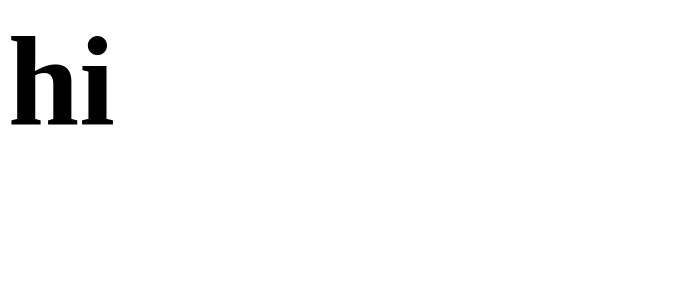
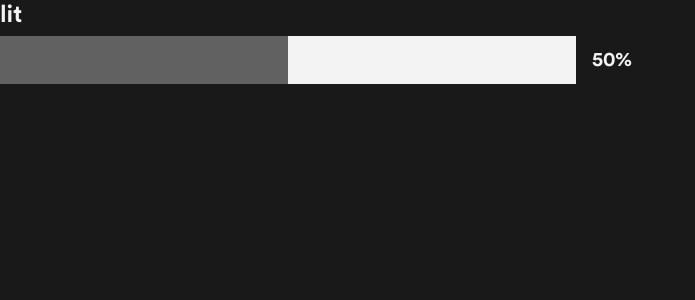
Before and after one commit to anyuan-chen/record, a React (Create React App) app in the folder web/: page /search in a window 1280 px wide. Shown: the top 300 px of the page, without its empty margins (0-695 px from the left). Built offline with nearby package versions, Linux system fonts and the light colour scheme.

Commit message:
menu card and search_bar

```diff
--- a/web/src/App.js
+++ b/web/src/App.js
@@ -1,10 +1,24 @@
-import { Typography } from "@mui/material";
-
+import { Box } from "@mui/system";
+import theme from "./styles/theme";
+import SearchBar from "./components/search_bar/search_bar";
+import { useState } from "react";
+import Bar from "./components/bar_graph/bar";
+import Item from "./components/bar_graph/item";
 function App() {
   return (
-    <Typography component="h1" variant="oversize">
-      hi{" "}
-    </Typography>
+    <Box
+      sx={{
+        background: theme.palette.bgPrimary.main,
+        display: "grid",
+        gridTemplateColumns: "repeat(2, 1fr)",
+        gridTemplateRows: "repeat(1, 1fr)",
+        height: "100vh",
+        minHeight: "0",
+        minWdith: "0",
+      }}
+    >
+      <Item percentage="50" title="lit"></Item>
+    </Box>
   );
 }
 
--- /dev/null
+++ b/web/src/components/bar_graph/bar.js
@@ -0,0 +1,34 @@
+import { Box } from "@mui/material";
+import theme from "../../styles/theme";
+
+const percentageConverter = (number) => {
+  if (number < 1) {
+    return number * 100;
+  }
+  return number;
+};
+const Bar = ({ percentage, sx, height }) => {
+  return (
+    <Box
+      sx={{
+        height: height ? height : theme.spacing(6),
+        backgroundColor: theme.palette.primary.main,
+        color: theme.palette.primary.main,
+
+        ...sx,
+      }}
+    >
+      <Box
+        sx={{
+          color: theme.palette.primary.main,
+          backgroundColor: "rgba(0,0,0,0.6)",
+          width: `${percentageConverter(percentage)}%`,
+          height: "100%",
+        }}
+      >
+        &nbsp;
+      </Box>
+    </Box>
+  );
+};
+export default Bar;
--- /dev/null
+++ b/web/src/components/bar_graph/graph.js
@@ -0,0 +1,6 @@
+const Graph = ({children}) => {
+    <Box>
+        {children}
+    </Box>
+}
+export default Graph
--- /dev/null
+++ b/web/src/components/bar_graph/item.js
@@ -0,0 +1,33 @@
+import { Box, Typography } from "@mui/material";
+import Bar from "./bar";
+import theme from "../../styles/theme";
+const Item = ({ percentage, title }) => {
+  return (
+    <Box
+      sx={{
+        color: theme.palette.primary.main,
+        display: "flex",
+        flexDirection: "column",
+        rowGap: theme.spacing(0.5),
+      }}
+    >
+      <Typography variant="h5" sx={{ fontWeight: "bold" }}>
+        {title}
+      </Typography>
+      <Box
+        sx={{
+          display: "flex",
+          columnGap: theme.spacing(2),
+          alignItems: "center",
+        }}
+      >
+        <Bar percentage={percentage} sx={{ width: "90%" }}></Bar>
+        <Typography variant="b1" sx={{ fontWeight: "bold" }}>
+          {percentage}%
+        </Typography>
+      </Box>
+    </Box>
+  );
+};
+
+export default Item;
--- /dev/null
+++ b/web/src/components/search_bar/search_bar.css
@@ -0,0 +1,11 @@
+.search_bar__bar {
+  border-radius: 40px;
+  font-weight: 400;
+  font-size: 1.938rem;
+  font-family: "Circular Std";
+  padding-left: 32px;
+  padding-right: 32px;
+  background-image: url("./search.svg");
+  background-position: center right 32px;
+  background-repeat: no-repeat;
+}
--- /dev/null
+++ b/web/src/components/search_bar/search_bar.js
@@ -0,0 +1,12 @@
+import "./search_bar.css";
+const SearchBar = ({ value, setValue }) => {
+  return (
+    <input
+      className="search_bar__bar"
+      placeholder="Enter a song title..."
+      value={value}
+      onChange={(event) => setValue(event.target.value)}
+    ></input>
+  );
+};
+export default SearchBar;
--- a/web/src/index.js
+++ b/web/src/index.js
@@ -3,6 +3,7 @@ import ReactDOM from "react-dom/client";
 import App from "./App";
 import { ThemeProvider } from "@mui/system";
 import theme from "./styles/theme";
+import "./styles/globals.css"
 
 const root = ReactDOM.createRoot(document.getElementById("root"));
 root.render(
--- a/web/src/styles/globals.css
+++ b/web/src/styles/globals.css
@@ -98,6 +98,7 @@ video {
   font-size: 100%;
   font: inherit;
   vertical-align: baseline;
+  box-sizing: border-box;
 }
 /* HTML5 display-role reset for older browsers */
 article,
--- a/web/src/styles/theme.js
+++ b/web/src/styles/theme.js
@@ -13,9 +13,9 @@ let theme = createTheme({
   palette: {
     primary: { main: "rgba(255,255,255,0.95)" },
     secondary: { main: "rgba(255,255,255,0.6)" },
-    "bg-primary": { main: "rgba(18,18,18,0.97)" },
-    "bg-secondary": { main: "rgba(230,246,255,0.125)" },
-    "bg-tertiary": { main: "rgba(18,18,18,0.125)" },
+    bgPrimary: { main: "rgba(18,18,18,0.97)" },
+    bgSecondary: { main: "rgba(230,246,255,0.125)" },
+    bgTertiary: { main: "rgba(18,18,18,0.125)" },
   },
   typography: {
     oversize: {
```
Also changed, not shown: web/src/components/menu_card/menu_card.js (added, +46 -0 lines), web/src/components/search_card/search_card.js (added, +45 -0 lines), web/src/components/menu_card/readme.md (added), web/src/components/search_bar/search.svg (added).
